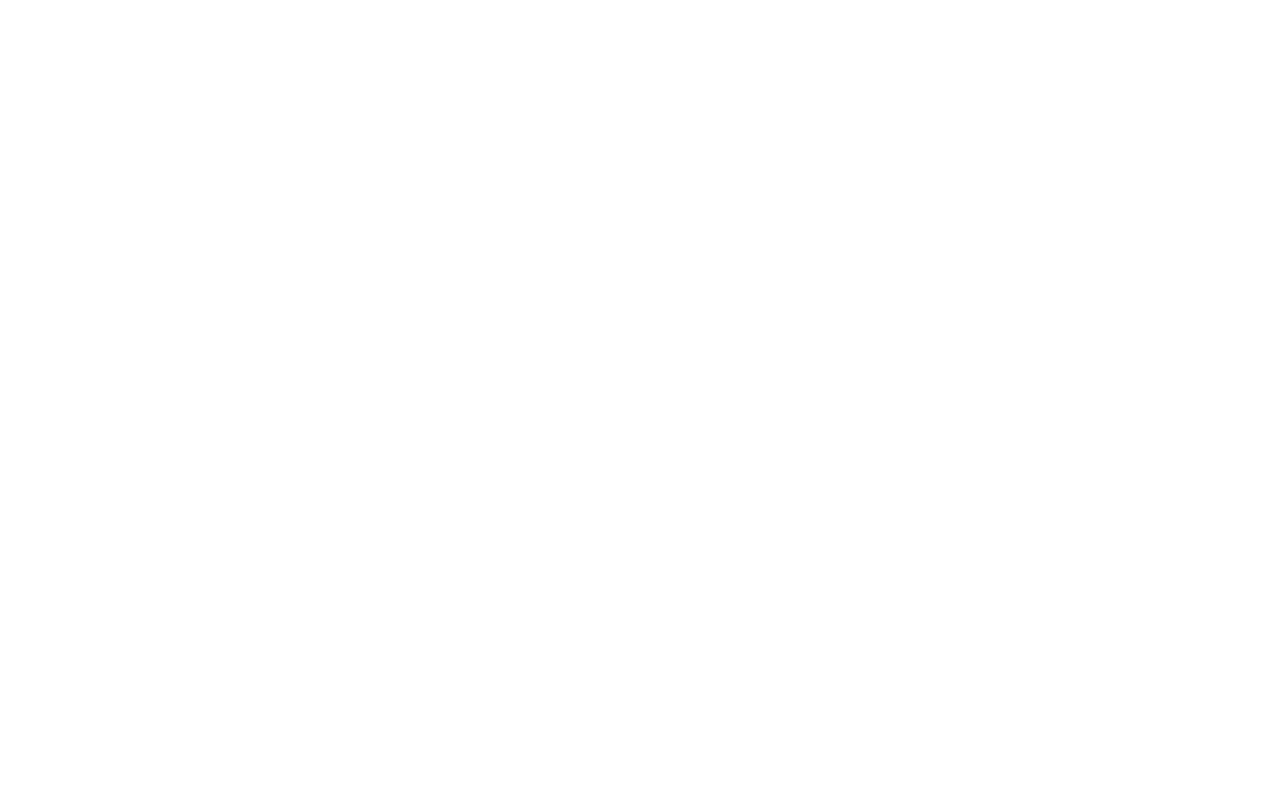
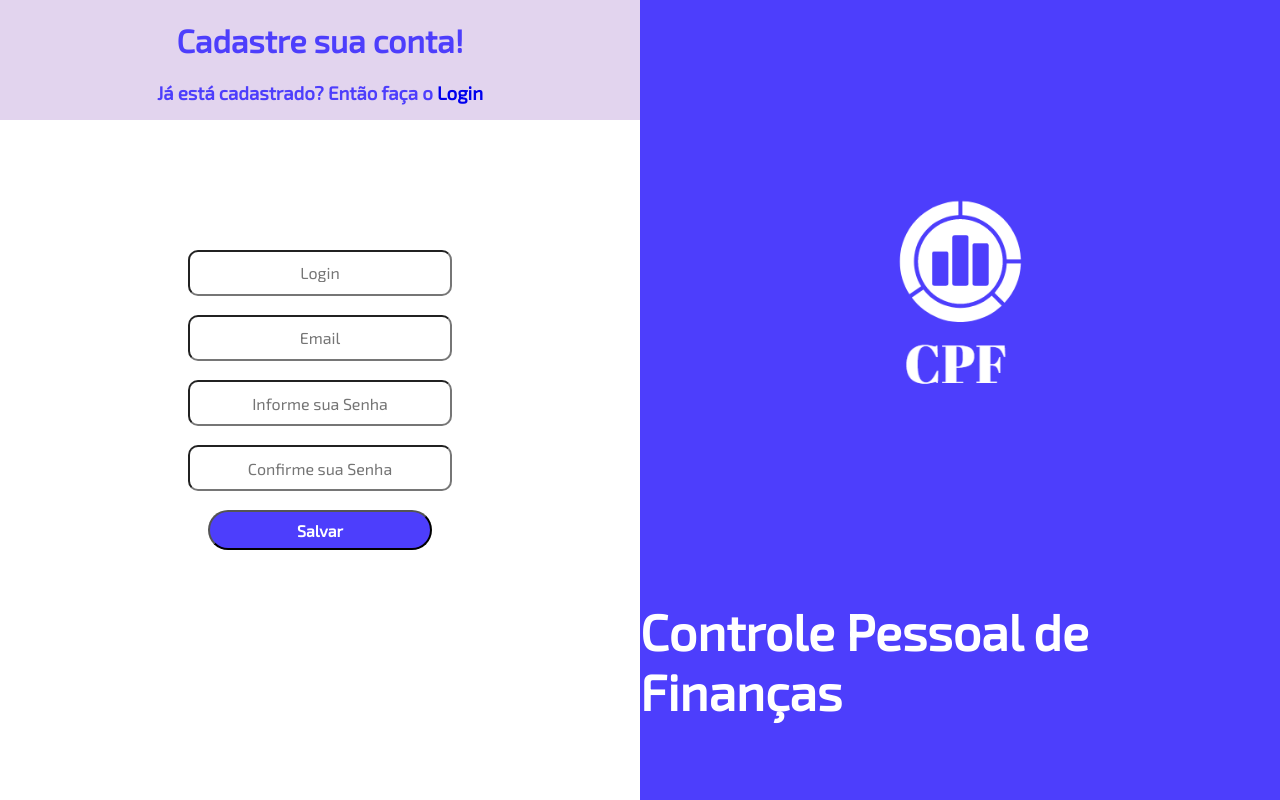
Before and after one commit to jwpires/ProjetoIntegradorSenac, a React (Create React App) app in the folder Projeto Integrador/projeto-cpf/: page /cadastroUsuario in a window 1280 px wide. Before the commit this address had no page. Built offline with nearby package versions, Linux system fonts and the light colour scheme.

Commit message:
Atualizando

```diff
--- a/Projeto Integrador/projeto-cpf/src/App.tsx
+++ b/Projeto Integrador/projeto-cpf/src/App.tsx
@@ -6,7 +6,9 @@
 import Login from './components/pages/login';
 import Home from './components/pages/home';
 import Sobre from './components/pages/sobre';
-
+import NotFound from './components/pages/notfound';
+import CadastroUsuario from './components/pages/cadastroUsuario';
+import CadastroNovaSenha from './components/pages/cadastroNovaSenha';
 
 function App() {
 
@@ -16,6 +18,9 @@
         <Route path='/' element={<Home/>}/>
         <Route path='/sobre' element={<Sobre/>}/>
         <Route path='/login' element={<Login/>}/>
+          <Route path='/cadastroUsuario' element={<CadastroUsuario/>}/>
+          <Route path='/cadastroNovaSenha' element={<CadastroNovaSenha/>}/>
+        <Route path='*' element={<NotFound/>}/>
         <Route/>
       </Routes>
 
--- a/Projeto Integrador/projeto-cpf/src/components/header/HeaderMenu.tsx
+++ b/Projeto Integrador/projeto-cpf/src/components/header/HeaderMenu.tsx
@@ -6,7 +6,7 @@
         return (
             <div className="flex-container">
                 <Menu opcao1={'Home'} opcao2={'Conta Bancária'} opcao3={'Receita'} opcao4={'Lançamento de Despesa'}
-                opcao5={'Mov. Bancária'} opcao6={'Relatórios'}/>
+                opcao5={'Mov. Bancária'} opcao6={'Relatórios'} opcao7={'Sair'}/>
             </div>
         );
     }
--- a/Projeto Integrador/projeto-cpf/src/components/menu/menu.tsx
+++ b/Projeto Integrador/projeto-cpf/src/components/menu/menu.tsx
@@ -2,18 +2,20 @@
 import { isPropertySignature } from 'typescript';
 import '../../style/style.css';
 import Login from '../pages/login';
+import { Link } from 'react-router-dom';
+
 // Menu que será exibido em todas as telas, exceto Login
 function Menu(props:{opcao1:String, opcao2:String, opcao3:String, opcao4:String,
-    opcao5:String, opcao6:String}) {
+    opcao5:String, opcao6:String, opcao7:String}) {
     return(
         <div className="flex-container-menu">
-
-            <a href="http://"  rel="noopener noreferrer"><li>{props.opcao1}</li></a>
-            <a href="http://"  rel="noopener noreferrer"><li>{props.opcao2}</li></a>
-            <a href="http://"  rel="noopener noreferrer"><li>{props.opcao3}</li></a>
-            <a href="http://"  rel="noopener noreferrer"><li>{props.opcao4}</li></a>
-            <a href="http://"  rel="noopener noreferrer"><li>{props.opcao5}</li></a>
-            <a href="http://"  rel="noopener noreferrer"><li>{props.opcao6}</li></a>
+            <Link to={"/"}><li>{props.opcao1}</li></Link>
+            <Link to={"/"}><li>{props.opcao2}</li></Link>
+            <Link to={"/"}><li>{props.opcao3}</li></Link>
+            <Link to={"/"}><li>{props.opcao4}</li></Link>
+            <Link to={"/"}><li>{props.opcao5}</li></Link>
+            <Link to={"/"}><li>{props.opcao6}</li></Link>
+            <Link to={"/login"}><li>{props.opcao7}</li></Link>
         </div>
     );
 }
--- /dev/null
+++ b/Projeto Integrador/projeto-cpf/src/components/pages/cadastroNovaSenha.tsx
@@ -0,0 +1,32 @@
+import React from 'react';
+import '../../style/style.css';
+import { Link } from 'react-router-dom';
+
+
+
+function CadastroNovaSenha() {
+    return (
+
+        <div className="container_main_login">
+
+            <div className="container_login">
+
+                <header>
+                    <h1>Esqueceu sua senha?</h1>
+                    <h3>Redefina aqui ou volte para a tela de <Link to={'/login'}>Login</Link></h3>
+                </header>
+
+                <input type='email' className='input-login' placeholder='Informe o Email' />
+                <input type="submit" className='login-acessar' value="Enviar" />
+
+            </div>
+
+            <div className="container_imagem">
+                <img src={require("../../images/logo.png")} alt="exibe imagem do login" />
+                <h1>Controle Pessoal de Finanças</h1>
+            </div>
+        </div>
+    );
+}
+
+export default CadastroNovaSenha;
--- /dev/null
+++ b/Projeto Integrador/projeto-cpf/src/components/pages/cadastroUsuario.tsx
@@ -0,0 +1,35 @@
+import React from 'react';
+import '../../style/style.css';
+import { Link } from 'react-router-dom';
+
+
+
+function CadastroUsuario() {
+    return (
+
+        <div className="container_main_login">
+
+            <div className="container_login">
+
+                <header>
+                    <h1>Cadastre sua conta!</h1>
+                    <h3>Já está cadastrado? Então faça o <Link to={'/login'} className='link'>Login</Link></h3>
+                </header>
+
+                <input type="text" className='input-login' placeholder='Login' />
+                <input type='email' className='input-login' placeholder='Email' />
+                <input type="password" className='input-login' placeholder='Informe sua Senha' />
+                <input type="password" className='input-login' placeholder='Confirme sua Senha' />
+                <input type="submit" className='login-acessar' value="Salvar" />
+
+            </div>
+
+            <div className="container_imagem">
+                <img src={require("../../images/logo.png")} alt="exibe imagem do login" />
+                <h1>Controle Pessoal de Finanças</h1>
+            </div>
+        </div>
+    );
+}
+
+export default CadastroUsuario;
--- a/Projeto Integrador/projeto-cpf/src/components/pages/login.tsx
+++ b/Projeto Integrador/projeto-cpf/src/components/pages/login.tsx
@@ -1,26 +1,35 @@
 import React from 'react';
 import '../../style/style.css';
+import { Link, Route, Routes } from 'react-router-dom';
+import CadastroUsuario from './cadastroUsuario';
+import CadastroNovaSenha from './cadastroNovaSenha';
+
+
+
 
 
 function Login() {
     return (
 
         <div className="container_main_login">
-            <div className="container_imagem">
-                <img src={require("../../images/logo.png")} alt="exibe imagem do login" />
-                <h1>Controle Pessoal de Finanças</h1>
-            </div>
 
             <div className="container_login">
 
                 <header>
-                    <h1><a href="http://">Cadastre-se aqui!</a></h1>
+                    <h1><Link to={'/cadastroUsuario'} className='link'>Cadastre-se aqui!</Link></h1>
+
                 </header>
 
                 <input type="text" className='input-login' placeholder='Login' />
-                <input type="password" className='input-login' placeholder='Password' />
+                <input type="password" className='input-login' placeholder='Senha' />
                 <input type="submit" className='login-acessar' value="Acessar" />
+                <label><Link to={'/cadastroNovaSenha'}>Esqueci minha senha.</Link></label>
 
+            </div>
+
+            <div className="container_imagem">
+                <img src={require("../../images/logo.png")} alt="exibe imagem do login" />
+                <h1>Controle Pessoal de Finanças</h1>
             </div>
         </div>
     );
--- /dev/null
+++ b/Projeto Integrador/projeto-cpf/src/components/pages/notfound.tsx
@@ -0,0 +1,13 @@
+import '../../style/style.css';
+
+function NotFound() {
+
+    return(
+        <div>
+            <h1>Página não encontrada.</h1>
+        </div>
+    );
+
+}
+
+export default NotFound;
--- a/Projeto Integrador/projeto-cpf/src/style/style.css
+++ b/Projeto Integrador/projeto-cpf/src/style/style.css
@@ -6,8 +6,11 @@
     height:100%;
 }
 
-/**************** página de login *****************/
-/*  */
+/**************** Inicio layout página de login *****************/
+/*
+Div principal dos componentes
+dos inputs do login
+*/
 .container_main_login{
     display: flex;
     flex-direction: row;
@@ -15,6 +18,10 @@
     width: 100%;
 }
 
+/*
+Div principal dos componentes
+da imagem do logo
+*/
 .container_imagem{
     display: flex;
     flex-direction: column;
@@ -45,11 +52,17 @@
     top: 0px;
     width: 50%;
     height: 15%;
-    background-color: #4D3EFC;
+    background-color: #e2d4ee;
 }
 
-.container_login h1{
+/* Configuração aplicada para tela de login
+e cadastro de usuário */
+.container_login h1, .container_login h3{
     text-align: center;
+}
+
+.link{
+    text-decoration: none;
 }
 
 .container_login h1:hover{
@@ -57,8 +70,8 @@
     transition: .4s;
 }
 
-.container_login header h1 a{
-    color: #FFF;
+.container_login header h1, .container_login header h3{
+    color: #4D3EFC;
     font-family: 'Exo 2', sans-serif;
 }
 
@@ -89,8 +102,11 @@
     font-size: 20px;
     transition: .5s;
 }
+/**************** Fim layout página de login *****************/
 
-/* ************** display Flex Padrão****** */
+
+
+
 
 
 /* *************Menu******************* */
```
